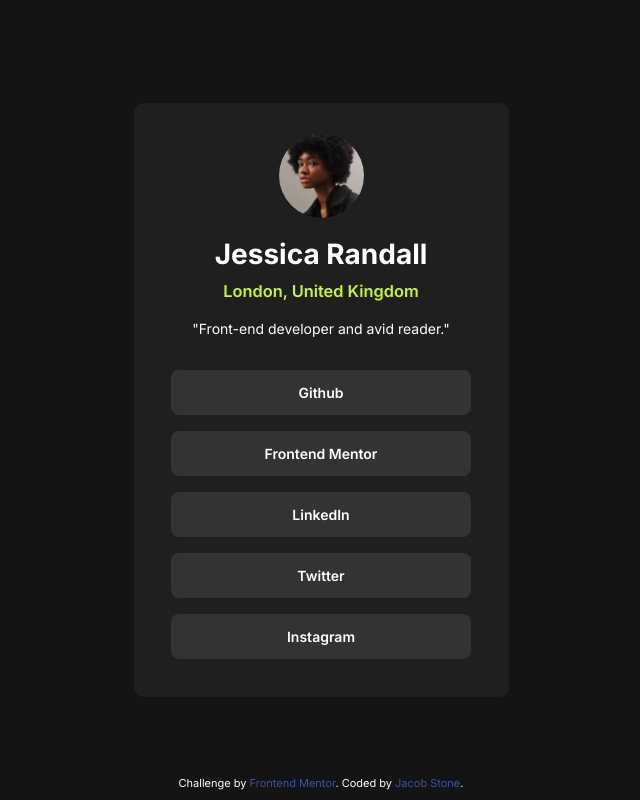
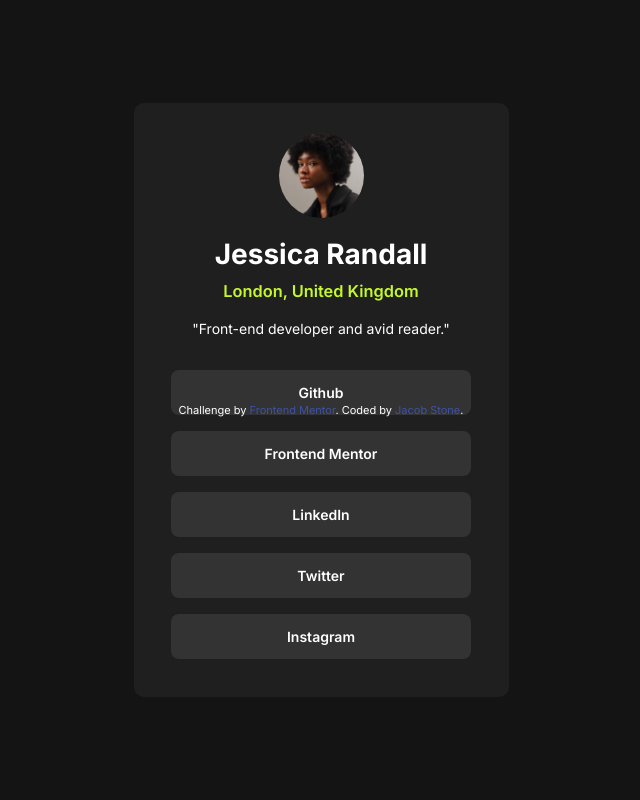
Before and after one commit to jacob-stone9554/links, a plain HTML site: page index.html in a window 1280 px wide. Shown: the whole page, without its empty margins (319-959 px from the left). Drawn offline with Linux system fonts and the light colour scheme.

Commit message:
tweaked the attribution

```diff
--- a/styles.css
+++ b/styles.css
@@ -110,9 +110,8 @@
     font-size: 11px;
     text-align: center;
     position: absolute;
-    bottom: 0;
     color: hsl(0, 0%, 100%);
-    height: 1.5rem;
+    margin-top: 20px;
 }
 
 .attribution a {
```
